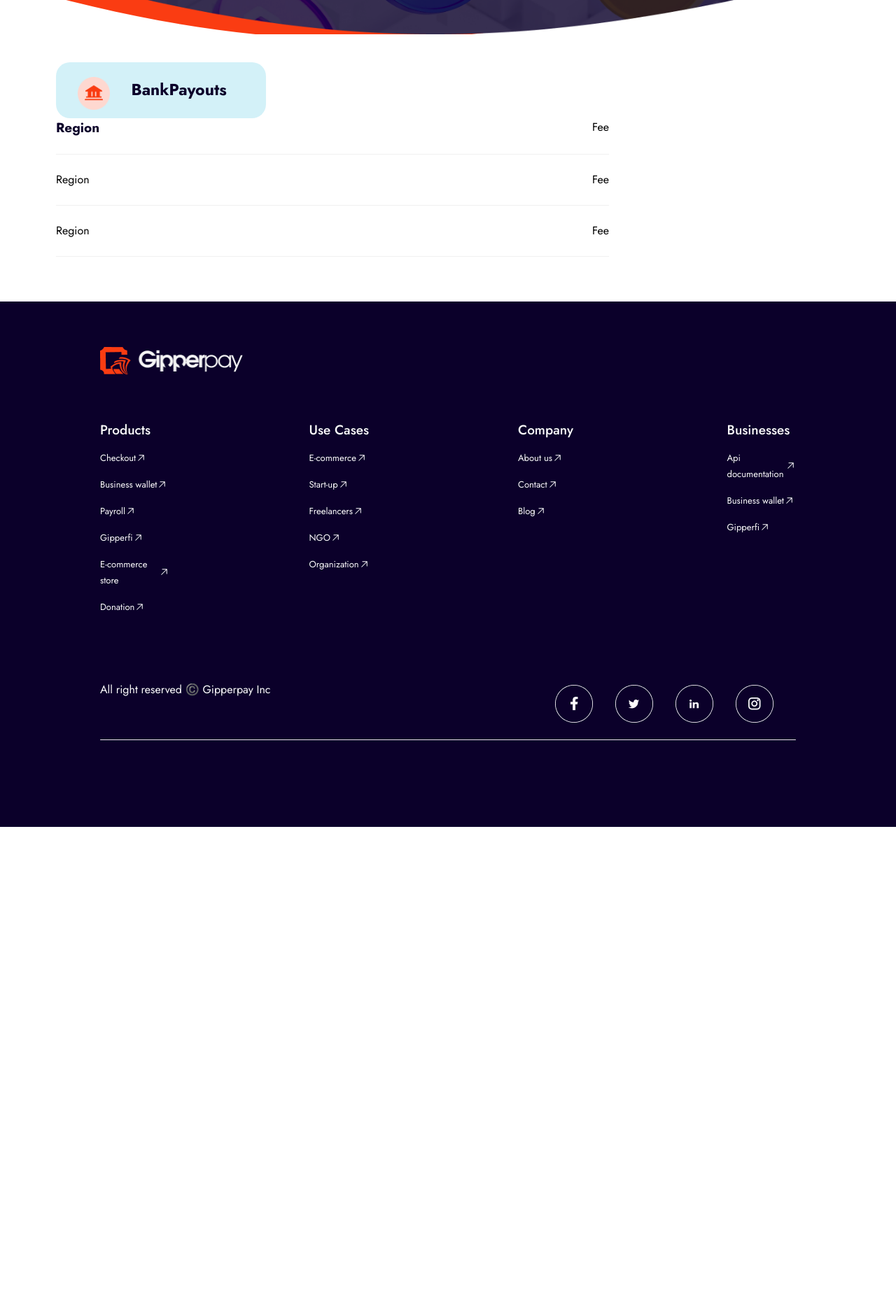
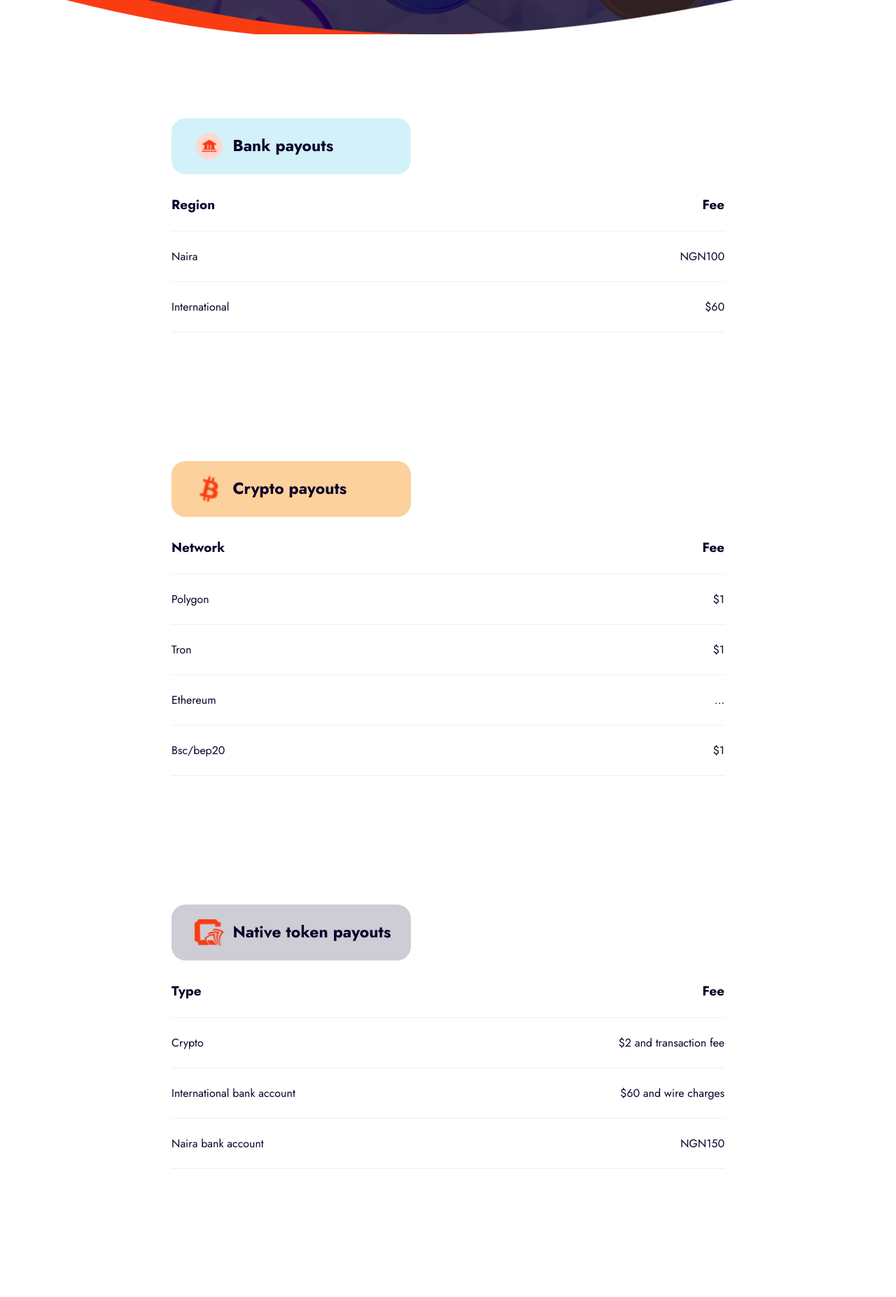
Before and after one commit to iyin21/gipperpay, a React (Create React App) app in the folder frontend/: page /pricing in a window 1280 px wide. Shown: the part 340-2194 px from the top of the page at 70% size. Before the commit the page ends 1522 px from the top, so only its background shows below. Built offline with nearby package versions, Linux system fonts and the light colour scheme; the HTML template or start-up script is replaced by a standard one.

Commit message:
Pricing page

```diff
--- a/frontend/src/pages/Pricing/Pricing.jsx
+++ b/frontend/src/pages/Pricing/Pricing.jsx
@@ -1,6 +1,20 @@
 import React from "react";
-import { pricingImage1, pricingImage2 } from "../../assets";
+import {
+  pricingImage1,
+  pricingImage2,
+  bankPayouts,
+  buyActive,
+  gipperpaylogo,
+  gipperfiActive,
+} from "../../assets";
 import PricingCard from "./components/PricingCard";
+import {
+  BANKPAYOUTS,
+  CRYPTOPAYOUTS,
+  NATIVETOKENPAYOUT,
+  GIPPERFIPAYOUT,
+} from "./PricingData";
+import SignUp from "../Home/homeComponents/SignUp";
 
 function Pricing() {
   return (
@@ -18,7 +32,61 @@
         </div>
       </div>
       <div className="w-full h-full ">
-        <PricingCard />
+        <PricingCard
+          title="Bank payouts"
+          data={BANKPAYOUTS}
+          header="Region"
+          img={bankPayouts}
+          color="#D3F1F8"
+        />
+        <PricingCard
+          title="Crypto payouts"
+          data={CRYPTOPAYOUTS}
+          header="Network"
+          img={buyActive}
+          color="#FCD19C"
+        />
+        <PricingCard
+          title="Native token payouts"
+          data={NATIVETOKENPAYOUT}
+          header="Type"
+          img={gipperpaylogo}
+          color="#CECCD4"
+        />
+        <PricingCard
+          title="GipperFi payouts"
+          data={GIPPERFIPAYOUT}
+          header="Type"
+          img={gipperfiActive}
+          color="#FED8D0"
+        />
+      </div>
+      <div className=" lg:flex lg:flex-row lg:w-[38.25rem] lg:m-auto lg:gap-[5rem]  ">
+        <div className="flex-col justify-center p-[2.5rem] bg-secondary-50 rounded-[3.125rem] text-center ">
+          <h1 className="font-Jost not-italic font-big text-m leading-[2.0625rem] items-center text-whiteText  ">
+            Buy crypto
+          </h1>
+          <h1 className="font-Jost not-italic font-regular text-s leading-[1.4375rem] items-center text-whiteText mt-[2.5rem] ">
+            Transaction Fee
+          </h1>
+          <h1 className="font-Jost not-italic font-medium text-2xl leading-[3.625rem] items-center text-whiteText mt-[1.25rem] ">
+            $2
+          </h1>
+        </div>
+        <div className="flex-col justify-center p-[2.5rem] bg-primary-light rounded-[3.125rem] text-center ">
+          <h1 className="font-Jost not-italic font-big text-m leading-[2.0625rem] items-center text-primary-main  ">
+            Sell crypto
+          </h1>
+          <h1 className="font-Jost not-italic font-regular text-s leading-[1.4375rem] items-center text-primary-main mt-[2.5rem] ">
+            Transaction Fee
+          </h1>
+          <h1 className="font-Jost not-italic font-medium text-2xl leading-[3.625rem] items-center text-primary-main mt-[1.25rem] ">
+            Dynamic
+          </h1>
+        </div>
+      </div>
+      <div>
+        <SignUp />
       </div>
     </div>
   );
--- /dev/null
+++ b/frontend/src/pages/Pricing/PricingData.js
@@ -0,0 +1,23 @@
+export const BANKPAYOUTS = [
+  { name: "Naira", fee: "NGN100" },
+  { name: "International", fee: "$60" },
+];
+
+export const CRYPTOPAYOUTS = [
+  { name: "Polygon", fee: "$1" },
+  { name: "Tron", fee: "$1" },
+  { name: "Ethereum", fee: "..." },
+  { name: "Bsc/bep20", fee: "$1" },
+];
+
+export const NATIVETOKENPAYOUT = [
+  { name: "Crypto", fee: "$2 and transaction fee" },
+  { name: "International bank account", fee: "$60 and wire charges" },
+  { name: "Naira bank account", fee: "NGN150" },
+];
+
+export const GIPPERFIPAYOUT = [
+  { name: "Crypto", fee: "$4 and transaction fee" },
+  { name: "International bank account", fee: "$65 and wire charges" },
+  { name: "Naira bank account", fee: "NGN1000" },
+];
--- a/frontend/src/pages/Pricing/components/PricingCard.jsx
+++ b/frontend/src/pages/Pricing/components/PricingCard.jsx
@@ -1,35 +1,44 @@
 import { Divider } from "antd";
-import { bankPayouts } from "../../../assets";
 import React from "react";
 
-function PricingCard() {
+function PricingCard({ data, title, header, img, color }) {
+  console.log(data);
   return (
-    <div className="lg:w-[59.375rem] py-[2.5rem] px-[5rem] items-center ">
-      <div className="lg:w-[18.75rem] lg:h-[5rem] flex flex-grid py-[1.46875rem] pl-[1.90625rem]  rounded-[1.25rem] items-center bg-[#D3F1F8] ">
-        <div className="lg:w-[2.93rem] lg:h-[2.34375rem] mr-[1.875rem] ">
-          <img src={bankPayouts} alt="" className="" />
+    <div className="lg:w-[59.375rem] py-[2.5rem] px-[5rem] lg:mt-[5rem]  lg:m-auto items-center ">
+      <div
+        className="lg:w-[21.375rem] lg:h-[5rem] flex flex-grid py-[1.46875rem] pl-[1.90625rem]  rounded-[1.25rem] items-center "
+        style={{ backgroundColor: color }}
+      >
+        <div className="lg:w-[2.93rem] lg:h-[2.34375rem] mr-[0.625rem] ">
+          <img src={img} alt="" className="w-full h-full object-contain" />
         </div>
-        <h1 className="font-Jost not-italic font-big text-m leading-[2.0625rem] text-secondary-main items-center ">
-          BankPayouts
+        <h1 className="lg:w-[14.5rem] lg:h-[2.0625rem] font-Jost not-italic font-big text-m leading-[2.0625rem] text-secondary-main items-center ">
+          {title}
         </h1>
       </div>
-      <div className=" flex flex-row justify-between items-center">
+      <div className=" flex flex-row justify-between p-[0] lg:mt-[1.875rem] ">
         <h1 className="font-Jost not-italic font-big text-sm leading-[1.6875rem] text-secondary-main items-center ">
-          Region
+          {header}
         </h1>
-        <h1>Fee</h1>
+        <h1 className="font-Jost not-italic font-big text-sm leading-[1.6875rem] text-secondary-main items-center ">
+          Fee
+        </h1>
       </div>
       <Divider />
-      <div className=" flex flex-row justify-between items-center">
-        <h1>Region</h1>
-        <h1>Fee</h1>
-      </div>
-      <Divider />
-      <div className=" flex flex-row justify-between items-center">
-        <h1>Region</h1>
-        <h1>Fee</h1>
-      </div>
-      <Divider />
+      {data.map((item, index) => (
+        <>
+          {" "}
+          <div className=" flex flex-row justify-between items-center">
+            <h1 className="font-Jost not-italic font-regular text-s leading-[1.4375rem] text-secondary-main items-center ">
+              {item.name}
+            </h1>
+            <h1 className="font-Jost not-italic font-regular text-s leading-[1.4375rem] text-secondary-main items-center ">
+              {item.fee}
+            </h1>
+          </div>
+          <Divider />
+        </>
+      ))}
     </div>
   );
 }
--- a/frontend/tailwind.config.js
+++ b/frontend/tailwind.config.js
@@ -62,6 +62,7 @@
           80: "#04000E",
         },
         Rectangle: "#FA3C12",
+        Rectangle15: "#D3F1F8",
         whiteText: "#FCFCFC",
         primary: {
           light: "#FED8D0",
```
